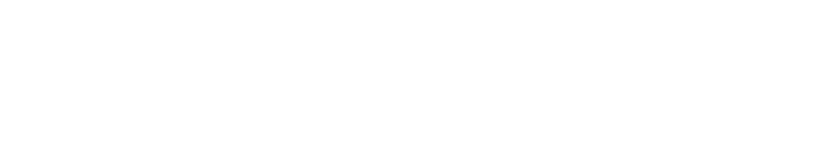
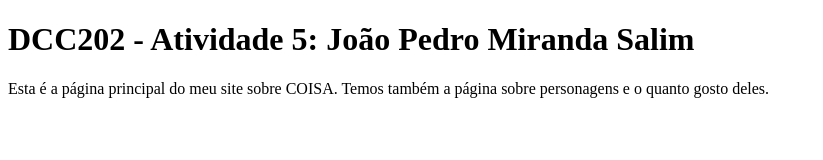
Before and after one commit to ufjf-dcc202/ufjf-dcc202-2023-3-b-atv5-jpsalim21, a website: page index.html in a window 1280 px wide. Shown: the whole page, without its empty margins (0-823 px from the left). Drawn offline with Linux system fonts and the light colour scheme.

Commit message:
Cria título e parágrafo no body do index

```diff
--- a/index.html
+++ b/index.html
@@ -6,6 +6,10 @@
     <title>DCC202 - Atividade 5: João Pedro Miranda Salim</title>
 </head>
 <body>
-
+    <main>
+        <h1>DCC202 - Atividade 5: João Pedro Miranda Salim</h1>
+        <p>Esta é a página principal do meu site sobre COISA.
+        Temos também a página sobre personagens e o quanto gosto deles.</p>
+    </main>
 </body>
 </html>
```
